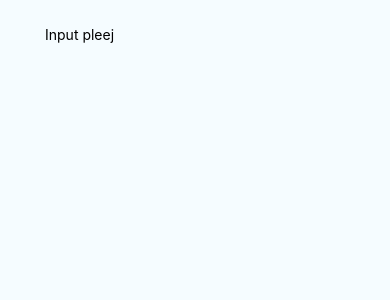
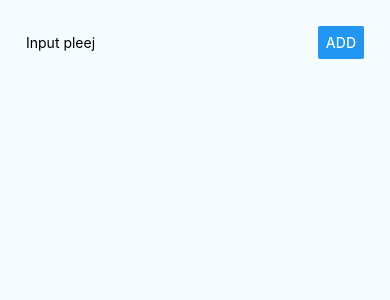
Before and after one commit to hamzashahab1610/rn-practice, a React Native app: screen / in a window 390 px wide. Shown: the top 300 px of the page. Built offline with nearby package versions, Linux system fonts and the light colour scheme.

Commit message:
Added flexbox

```diff
--- a/App.js
+++ b/App.js
@@ -7,7 +7,14 @@
  */
 
 import React, { Component } from "react";
-import { Platform, StyleSheet, Text, View, TextInput } from "react-native";
+import {
+  Platform,
+  StyleSheet,
+  Text,
+  View,
+  TextInput,
+  Button
+} from "react-native";
 
 const instructions = Platform.select({
   ios: "Press Cmd+R to reload,\n" + "Cmd+D or shake for dev menu",
@@ -30,12 +37,15 @@ export default class App extends Component {
   render() {
     return (
       <View style={styles.container}>
-        <TextInput
-          style={{ width: 300}}
-          placeholder='Input pleej'
-          value={this.state.placeName}
-          onChangeText={this.placeNameChangedHandler}
-        />
+        <View style={styles.inputContainer}>
+          <TextInput
+            style={styles.placeInput}
+            placeholder="Input pleej"
+            value={this.state.placeName}
+            onChangeText={this.placeNameChangedHandler}
+          />
+          <Button style={styles.placeButton} title="Add" />
+        </View>
       </View>
     );
   }
@@ -44,10 +54,23 @@ export default class App extends Component {
 const styles = StyleSheet.create({
   container: {
     flex: 1,
-    padding:26,
+    padding: 26,
     justifyContent: "flex-start",
     alignItems: "center",
     backgroundColor: "#F5FCFF"
+  },
+  inputContainer: {
+    //flex: 1,
+    width:"100%",
+    flexDirection: "row",
+    justifyContent: "space-between",
+    alignItems: "center"
+  },
+  placeInput: {
+    width: "60%"
+  },
+  placeButton: {
+    width: "30%"
   },
   welcome: {
     fontSize: 20,
```
